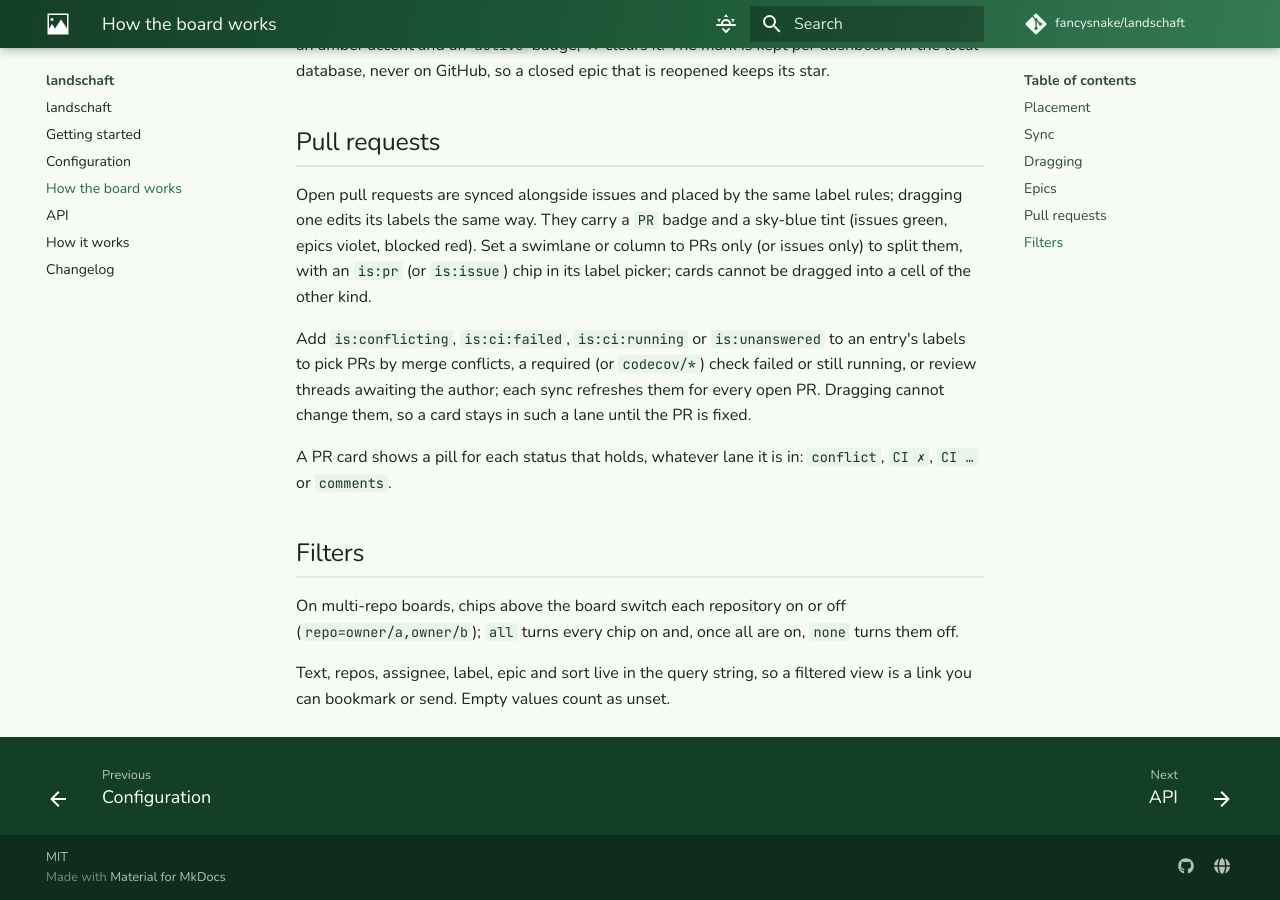
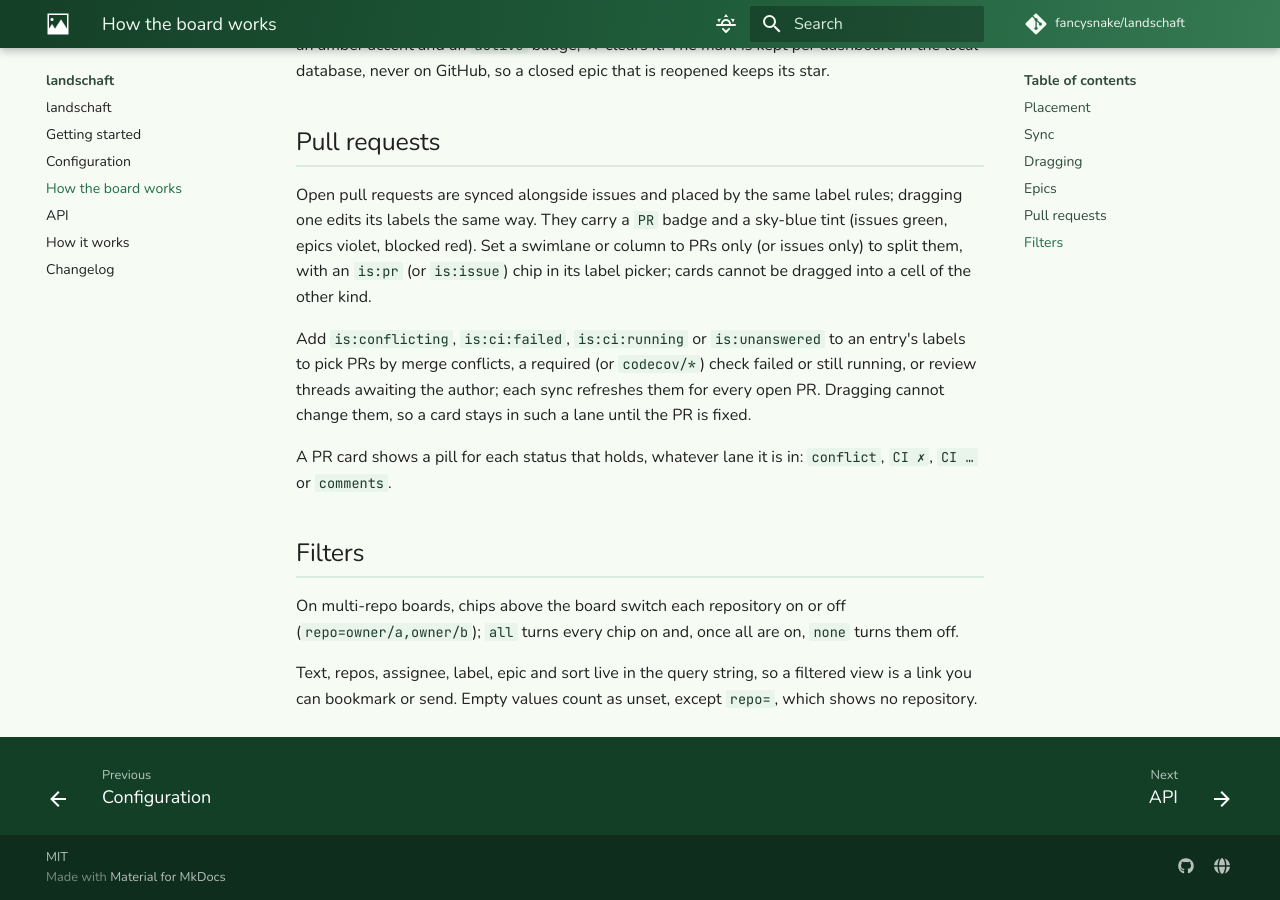
Before and after one commit to fancysnake/landschaft, an MkDocs documentation site: the page built from docs/board.md, in a window 1280 px wide and 900 px high, scrolled down 2005 px. Built offline with MkDocs 1.6.1 and Material for MkDocs 9.7.7, drawn with Linux system fonts in a browser that asks for light colours; comment, search, counter and statistics services are not loaded.

Commit message:
Document that an empty repo filter shows no repository

```diff
--- a/docs/board.md
+++ b/docs/board.md
@@ -60,4 +60,4 @@ On multi-repo boards, chips above the board switch each repository on or off
 (`repo=owner/a,owner/b`); `all` turns every chip on and, once all are on, `none` turns them off.
 
 Text, repos, assignee, label, epic and sort live in the query string, so a filtered view is a link
-you can bookmark or send. Empty values count as unset.
+you can bookmark or send. Empty values count as unset, except `repo=`, which shows no repository.
```
